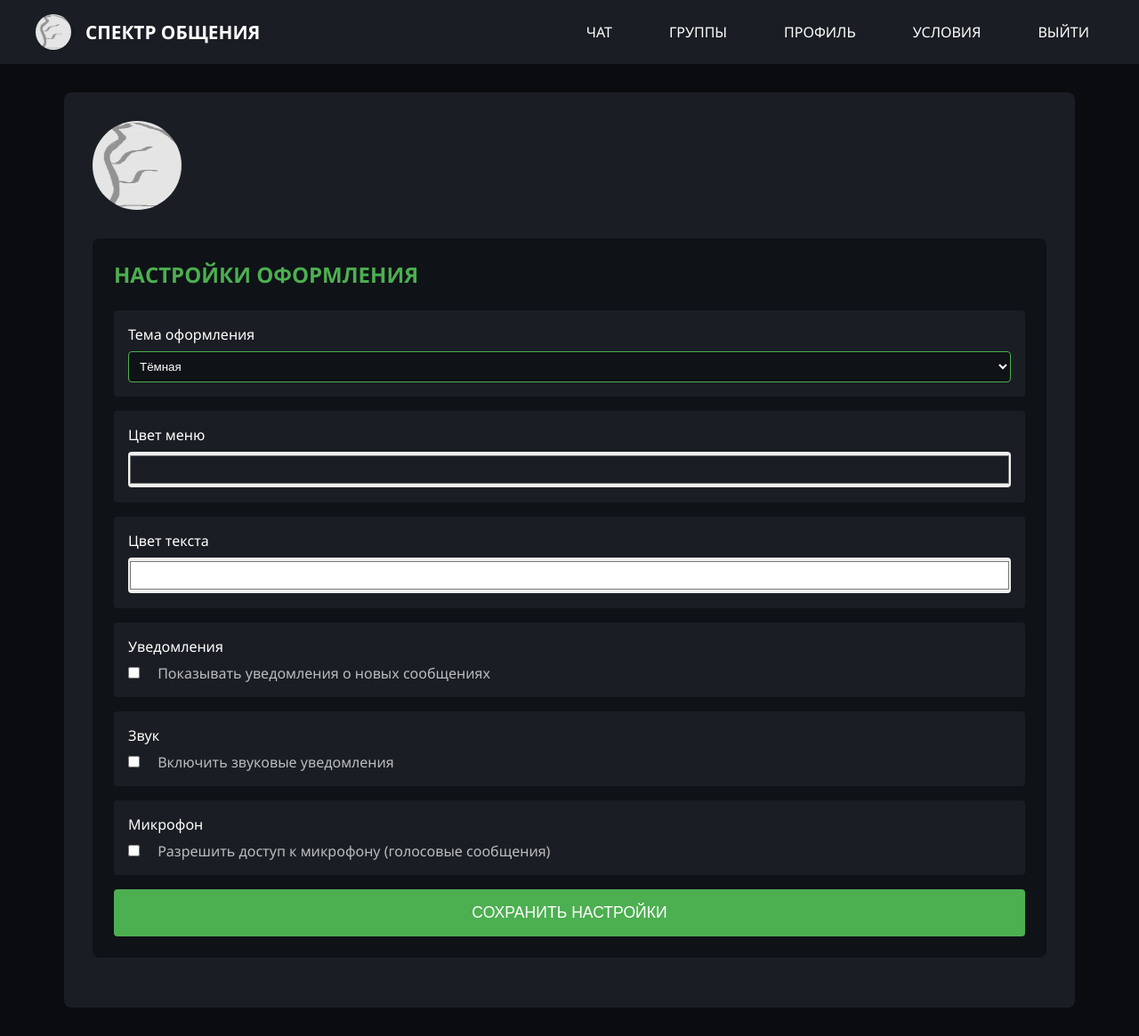
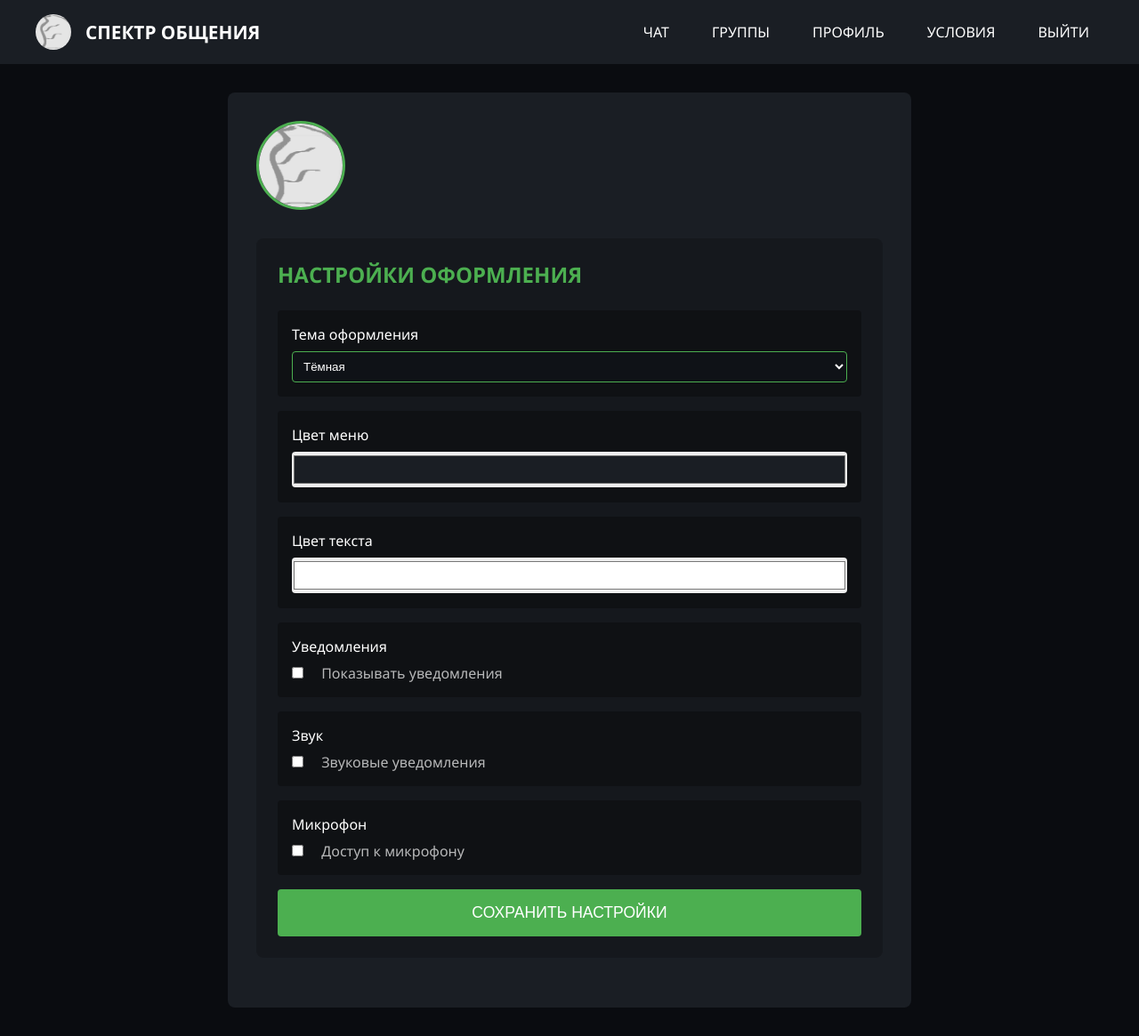
Before and after one commit to zenorvin-a11y/Spectrum-of-communication-3.0, a Flask app: template templates/profile.html in a window 1280 px wide. Shown: the whole page at 89% size. Run offline with Flask 3, Linux system fonts and the light colour scheme; the template is opened without the code that fills it, so the values that code supplies are empty.

Commit message:
Update profile.html

```diff
--- a/templates/profile.html
+++ b/templates/profile.html
@@ -18,7 +18,7 @@
         }
 
         .navbar {
-            background-color: #1a1e24;
+            background-color: {{ settings.menu_color if settings else '#1a1e24' }};
             padding: 1rem 2rem;
             position: sticky;
             top: 0;
@@ -54,8 +54,9 @@
 
         .nav-links {
             display: flex;
-            gap: 2rem;
+            gap: 1rem;
             align-items: center;
+            flex-wrap: wrap;
         }
 
         .nav-links a {
@@ -71,16 +72,15 @@
         }
 
         .main-content {
-            max-width: 1200px;
+            max-width: 800px;
             margin: 2rem auto;
-            padding: 0 2rem;
+            padding: 0 1rem;
         }
 
         .profile-card {
-            background-color: #1a1e24;
+            background-color: {{ settings.menu_color if settings else '#1a1e24' }};
             border-radius: 8px;
             padding: 2rem;
-            margin-bottom: 2rem;
         }
 
         .profile-header {
@@ -88,6 +88,7 @@
             align-items: center;
             gap: 2rem;
             margin-bottom: 2rem;
+            flex-wrap: wrap;
         }
 
         .profile-avatar {
@@ -95,6 +96,7 @@
             height: 100px;
             border-radius: 50%;
             object-fit: cover;
+            border: 3px solid #4CAF50;
         }
 
         .profile-name {
@@ -108,7 +110,7 @@
         }
 
         .settings-section {
-            background-color: #0f1217;
+            background-color: rgba(0,0,0,0.2);
             border-radius: 8px;
             padding: 1.5rem;
             margin-bottom: 1.5rem;
@@ -122,7 +124,7 @@
         .setting-item {
             margin-bottom: 1rem;
             padding: 1rem;
-            background-color: #1a1e24;
+            background-color: rgba(0,0,0,0.3);
             border-radius: 4px;
         }
 
@@ -179,7 +181,7 @@
             justify-content: space-between;
             align-items: center;
             padding: 0.8rem;
-            background-color: #1a1e24;
+            background-color: rgba(0,0,0,0.3);
             margin-bottom: 0.5rem;
             border-radius: 4px;
         }
@@ -202,15 +204,11 @@
                 flex-direction: column;
                 text-align: center;
             }
-
-            .nav-links {
-                gap: 0.5rem;
-            }
         }
     </style>
 </head>
 <body>
-    <nav class="navbar">
+    <nav class="navbar" style="background-color: {{ settings.menu_color if settings else '#1a1e24' }}">
         <div class="nav-container">
             <div class="logo">
                 <img src="/static/logo.png" alt="Logo">
@@ -260,26 +258,26 @@
                 <div class="setting-item">
                     <label>Уведомления</label>
                     <input type="checkbox" id="notifications" {% if settings.notifications %}checked{% endif %}>
-                    <span style="color: rgba(255,255,255,0.7); margin-left: 0.5rem;">Показывать уведомления о новых сообщениях</span>
+                    <span style="color: rgba(255,255,255,0.7); margin-left: 0.5rem;">Показывать уведомления</span>
                 </div>
 
                 <div class="setting-item">
                     <label>Звук</label>
                     <input type="checkbox" id="sound" {% if settings.sound %}checked{% endif %}>
-                    <span style="color: rgba(255,255,255,0.7); margin-left: 0.5rem;">Включить звуковые уведомления</span>
+                    <span style="color: rgba(255,255,255,0.7); margin-left: 0.5rem;">Звуковые уведомления</span>
                 </div>
 
                 <div class="setting-item">
                     <label>Микрофон</label>
                     <input type="checkbox" id="microphone" {% if settings.microphone %}checked{% endif %}>
-                    <span style="color: rgba(255,255,255,0.7); margin-left: 0.5rem;">Разрешить доступ к микрофону (голосовые сообщения)</span>
+                    <span style="color: rgba(255,255,255,0.7); margin-left: 0.5rem;">Доступ к микрофону</span>
                 </div>
 
                 <button class="save-btn" onclick="saveSettings()">СОХРАНИТЬ НАСТРОЙКИ</button>
             </div>
 
             {% if blocked %}
-            <div class="settings-section blocked-users">
+            <div class="settings-section">
                 <h2>ЗАБЛОКИРОВАННЫЕ ПОЛЬЗОВАТЕЛИ</h2>
                 {% for email in blocked %}
                 <div class="blocked-item">
@@ -311,10 +309,8 @@
             .then(response => response.json())
             .then(data => {
                 if (data.success) {
-                    alert('Настройки сохранены! Страница будет перезагружена.');
+                    alert('Настройки сохранены!');
                     location.reload();
-                } else {
-                    alert('Ошибка сохранения настроек');
                 }
             });
         }
```
